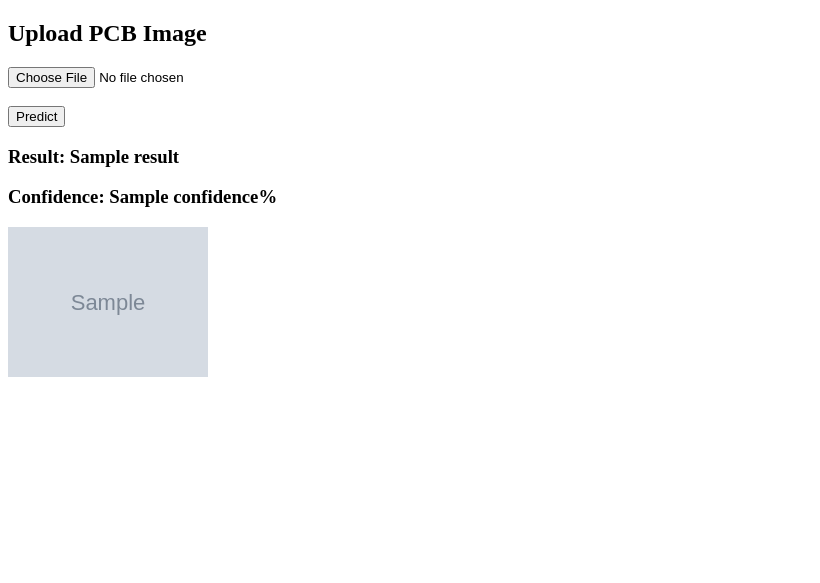
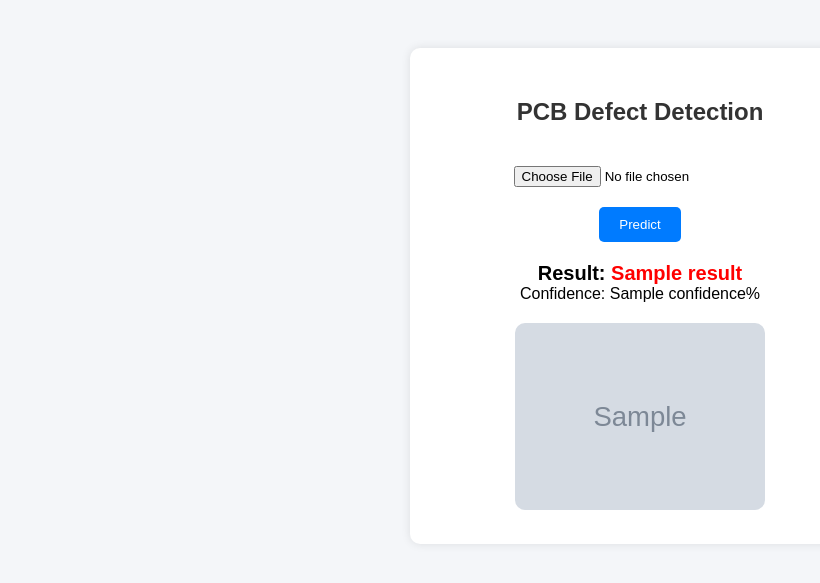
Before and after one commit to shareyapatel9-cell/computer-vision-, a Flask app: template templates/index.html in a window 1280 px wide. Shown: the top 583 px of the page, without its empty margins (0-820 px from the left). Run offline with Flask 3, Linux system fonts and the light colour scheme; the template is opened without the code that fills it: most values are stand-ins (such as "Sample title", 1, 10 or a date in 2020); grey boxes marked "Sample" are stand-in pictures.

Commit message:
UI improved with better design and styling

```diff
--- a/templates/index.html
+++ b/templates/index.html
@@ -2,22 +2,92 @@
 <html>
 <head>
     <title>PCB Defect Detection</title>
+
+    <style>
+        body {
+            font-family: Arial;
+            background: #f4f6f9;
+            text-align: center;
+            padding: 40px;
+        }
+
+        .container {
+            background: white;
+            padding: 30px;
+            border-radius: 10px;
+            width: 400px;
+            margin: auto;
+            box-shadow: 0px 0px 10px rgba(0,0,0,0.1);
+        }
+
+        h2 {
+            color: #333;
+        }
+
+        input[type="file"] {
+            margin: 20px 0;
+        }
+
+        button {
+            background: #007bff;
+            color: white;
+            padding: 10px 20px;
+            border: none;
+            border-radius: 5px;
+            cursor: pointer;
+        }
+
+        button:hover {
+            background: #0056b3;
+        }
+
+        .result {
+            margin-top: 20px;
+            font-size: 20px;
+            font-weight: bold;
+        }
+
+        .pass {
+            color: green;
+        }
+
+        .defect {
+            color: red;
+        }
+
+        img {
+            margin-top: 20px;
+            border-radius: 10px;
+        }
+    </style>
 </head>
+
 <body>
 
-    <h2>Upload PCB Image</h2>
+<div class="container">
+    <h2>PCB Defect Detection</h2>
 
     <form action="/predict" method="post" enctype="multipart/form-data">
         <input type="file" name="file" required>
-        <br><br>
+        <br>
         <button type="submit">Predict</button>
     </form>
 
     {% if result %}
-        <h3>Result: {{ result }}</h3>
-        <h3>Confidence: {{ confidence }}%</h3>
-        <img src="{{ img_path }}" width="200">
+        <div class="result">
+            Result:
+            <span class="{% if 'PASS' in result %}pass{% else %}defect{% endif %}">
+                {{ result }}
+            </span>
+        </div>
+
+        <div>
+            Confidence: {{ confidence }}%
+        </div>
+
+        <img src="{{ img_path }}" width="250">
     {% endif %}
+</div>
 
 </body>
 </html>
```
Also changed, not shown: static/Pass-8.png (added), static/defective-11.png (added).
